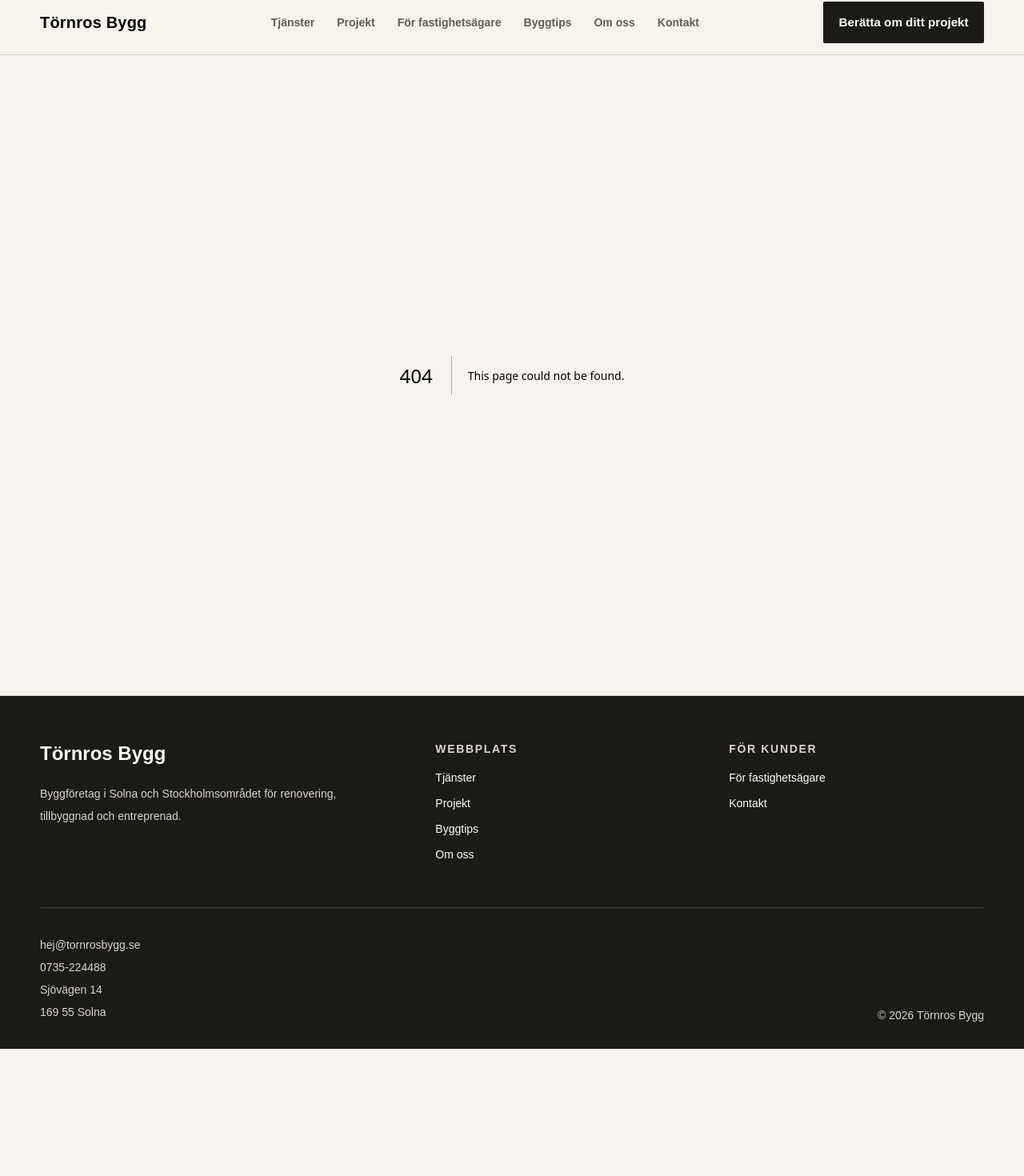
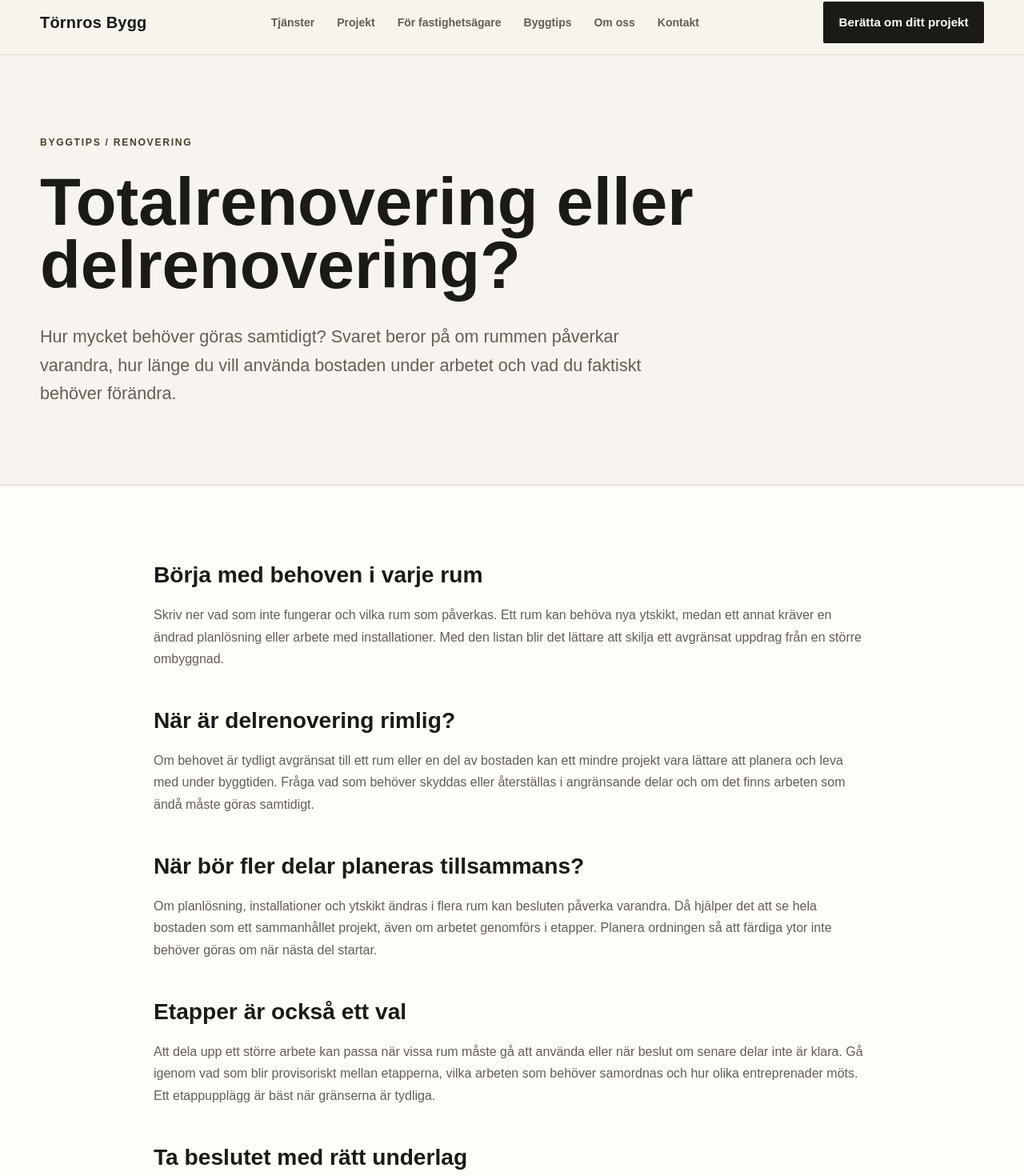
Before and after one commit to tornrosdaniel-cell/tornrosbygg-web, a Next.js app: page /byggtips/totalrenovering-eller-delrenovering in a window 1280 px wide. Before the commit this address had no page. Shown: the part 12-1482 px from the top of the page at 80% size. Before the commit the page ends 1323 px from the top, so only its background shows below. Built offline with nearby package versions, Linux system fonts and the light colour scheme.

Commit message:
Add guide totalrenovering-eller-delrenovering

```diff
--- /dev/null
+++ b/src/app/byggtips/totalrenovering-eller-delrenovering/page.tsx
@@ -0,0 +1,26 @@
+import type { Metadata } from "next";
+import Link from "next/link";
+
+export const metadata: Metadata = {
+  title: "Totalrenovering eller delrenovering? | Törnros Bygg",
+  description: "Vägledning för att välja omfattning på en renovering. Se när flera rum bör planeras tillsammans och när ett avgränsat arbete räcker.",
+  alternates: { canonical: "/byggtips/totalrenovering-eller-delrenovering/" },
+};
+
+export default function RenovationScopeGuide() {
+  return (
+    <main>
+      <article>
+        <header className="container py-16 md:py-24"><div className="max-w-4xl"><Link href="/byggtips/" className="eyebrow underline underline-offset-4">Byggtips / Renovering</Link><h1 className="heading-xl mt-6">Totalrenovering eller delrenovering?</h1><p className="body-lg mt-8 max-w-3xl">Hur mycket behöver göras samtidigt? Svaret beror på om rummen påverkar varandra, hur länge du vill använda bostaden under arbetet och vad du faktiskt behöver förändra.</p></div></header>
+        <div className="border-y border-[var(--color-border)] bg-[var(--color-surface)]"><div className="container max-w-4xl space-y-12 py-16 md:py-24">
+          <section><h2 className="heading-md">Börja med behoven i varje rum</h2><p className="body-copy mt-5">Skriv ner vad som inte fungerar och vilka rum som påverkas. Ett rum kan behöva nya ytskikt, medan ett annat kräver en ändrad planlösning eller arbete med installationer. Med den listan blir det lättare att skilja ett avgränsat uppdrag från en större ombyggnad.</p></section>
+          <section><h2 className="heading-md">När är delrenovering rimlig?</h2><p className="body-copy mt-5">Om behovet är tydligt avgränsat till ett rum eller en del av bostaden kan ett mindre projekt vara lättare att planera och leva med under byggtiden. Fråga vad som behöver skyddas eller återställas i angränsande delar och om det finns arbeten som ändå måste göras samtidigt.</p></section>
+          <section><h2 className="heading-md">När bör fler delar planeras tillsammans?</h2><p className="body-copy mt-5">Om planlösning, installationer och ytskikt ändras i flera rum kan besluten påverka varandra. Då hjälper det att se hela bostaden som ett sammanhållet projekt, även om arbetet genomförs i etapper. Planera ordningen så att färdiga ytor inte behöver göras om när nästa del startar.</p></section>
+          <section><h2 className="heading-md">Etapper är också ett val</h2><p className="body-copy mt-5">Att dela upp ett större arbete kan passa när vissa rum måste gå att använda eller när beslut om senare delar inte är klara. Gå igenom vad som blir provisoriskt mellan etapperna, vilka arbeten som behöver samordnas och hur olika entreprenader möts. Ett etappupplägg är bäst när gränserna är tydliga.</p></section>
+          <section><h2 className="heading-md">Ta beslutet med rätt underlag</h2><p className="body-copy mt-5">Bilder, ritningar och en lista med önskade ändringar ger en grund för samtalet. Du kan också läsa vår guide om att <Link href="/byggtips/planera-renovering/" className="font-bold text-[var(--color-accent-dark)] underline">planera renoveringen</Link> och se hur Törnros Bygg arbetar med <Link href="/tjanster/renovering/" className="font-bold text-[var(--color-accent-dark)] underline">renovering av hus och lägenheter</Link>.</p></section>
+        </div></div>
+      </article>
+      <section className="section"><div className="container"><div className="surface grid gap-8 p-8 md:p-12 lg:grid-cols-[1fr_auto] lg:items-center"><div><h2 className="heading-lg">Vilka delar vill du förändra?</h2><p className="body-lg mt-5">Beskriv behoven, så kan vi diskutera omfattning och ordning.</p></div><Link href="/kontakt" className="button button-primary">Kontakta oss</Link></div></div></section>
+    </main>
+  );
+}
```
